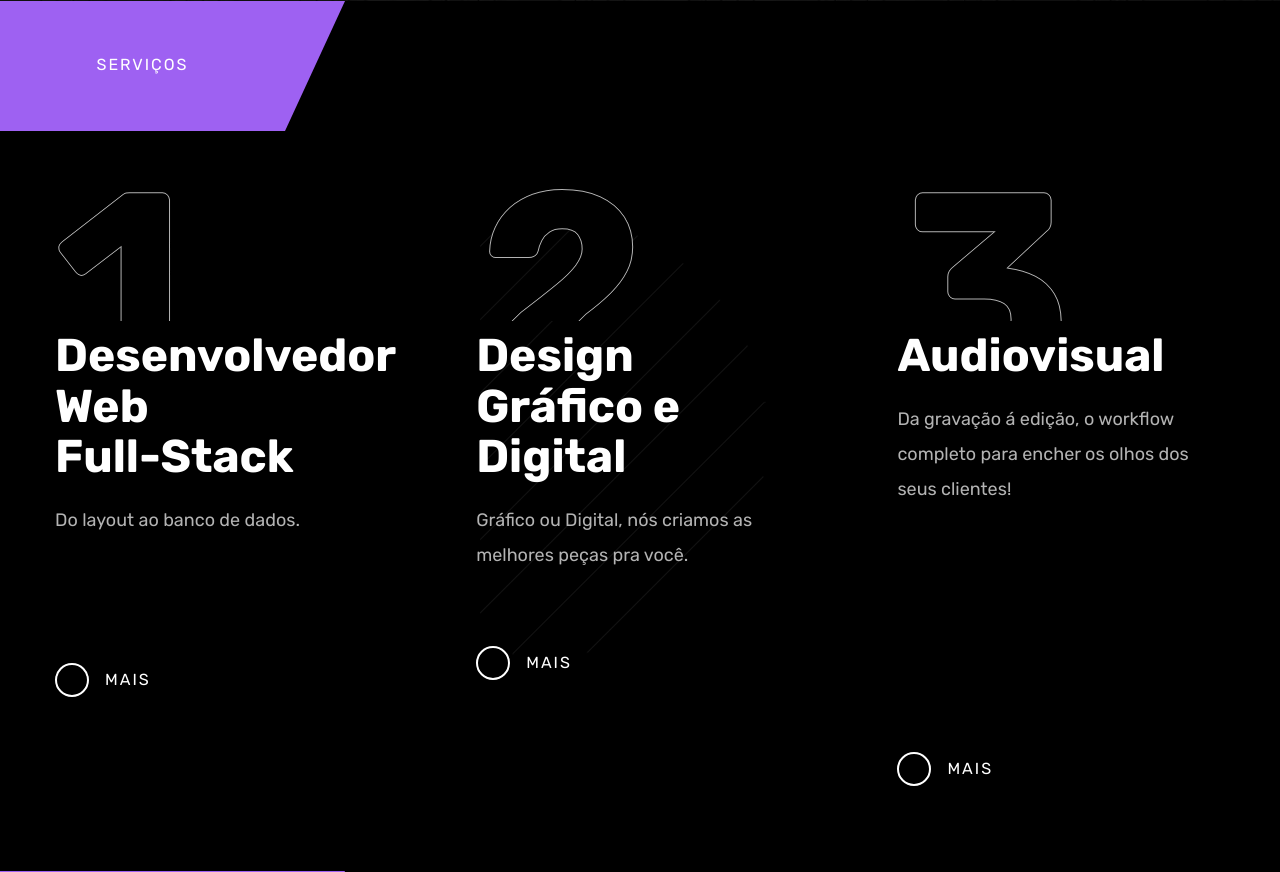
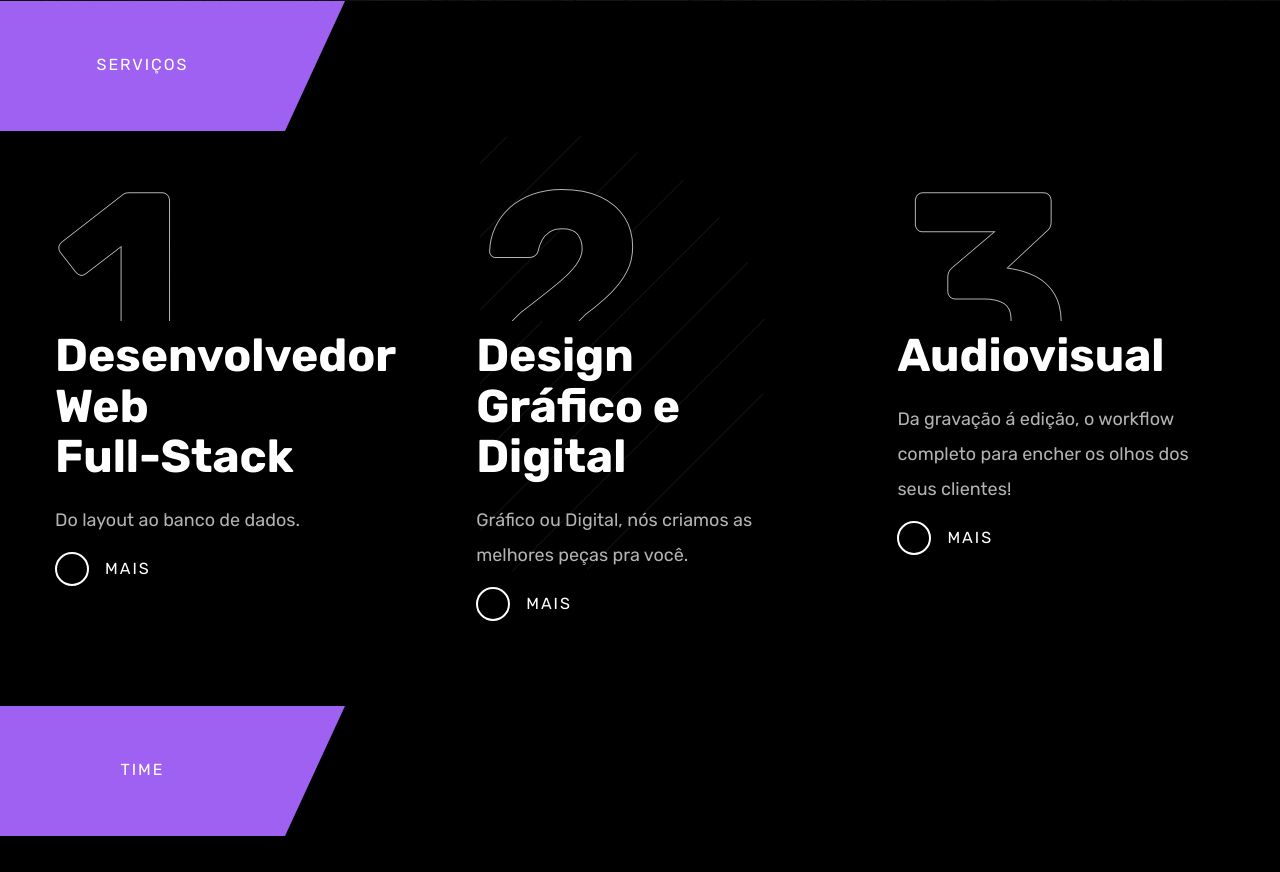
Before and after one commit to lucasmatutani/portfolio-b12, a PHP site: page / in a window 1280 px wide. Shown: the part 849-1721 px from the top of the page. Run offline with PHP 8.4, Linux system fonts and the light colour scheme.

Commit message:
Ajustes css

```diff
--- a/style.css
+++ b/style.css
@@ -833,24 +833,19 @@ h1.big-text {
     padding: 130px 0 30px 0 !important;
 }
 
-/* .service-teste{
-    display: flex;
-    flex-direction: row;
-} */
-
-.service-btn1{
-    /* margin-right: 290px !important; */
+/* .service-btn1{
+    margin-right: 290px !important;
     margin-top: 15.5vh;
 }
 
 .service-btn2{
-    /* margin-right: 290px !important; */
+    margin-right: 290px !important;
     margin-top: 9vh;
 }
 
 .service-btn3{
     margin-top: 30.5vh;
-}
+} */
 
 .service-holder {
     margin: 25px 0;
```
